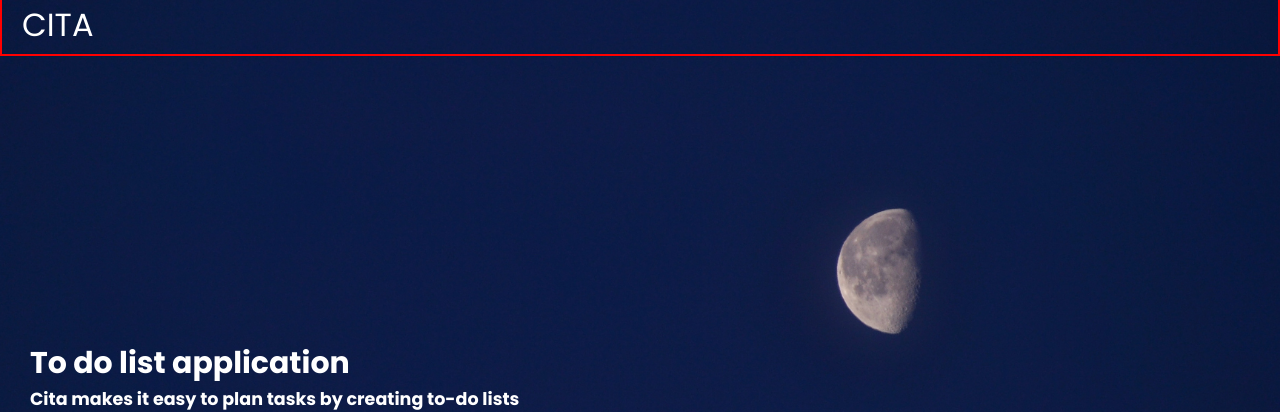
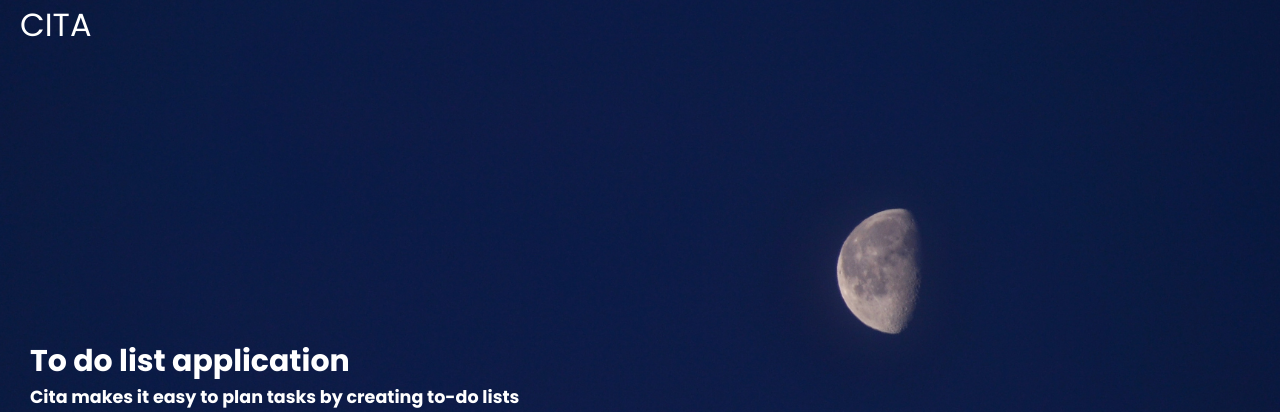
Before and after one commit to ssamueluntu/pemrograman-web, a PHP site: page /html/get_started.html in a window 1280 px wide. Shown: the top 412 px of the page. Run offline with PHP 8.4, Linux system fonts and the light colour scheme.

Commit message:
get statrted dua

```diff
--- a/css/get_stated.css
+++ b/css/get_stated.css
@@ -11,7 +11,6 @@ body {
 
 .container-start header {
     width: 100vw;
-    border: 2px solid red;
     padding: 5px 20px;
     color: #fff;
     font-size: 2rem;
--- a/html/get_started.html
+++ b/html/get_started.html
@@ -16,7 +16,6 @@
             <div class="logo">
                 <span>CITA</span>
             </div>
-
         </header>
         <div class="content">
             <h1>To do list application</h1>
```
